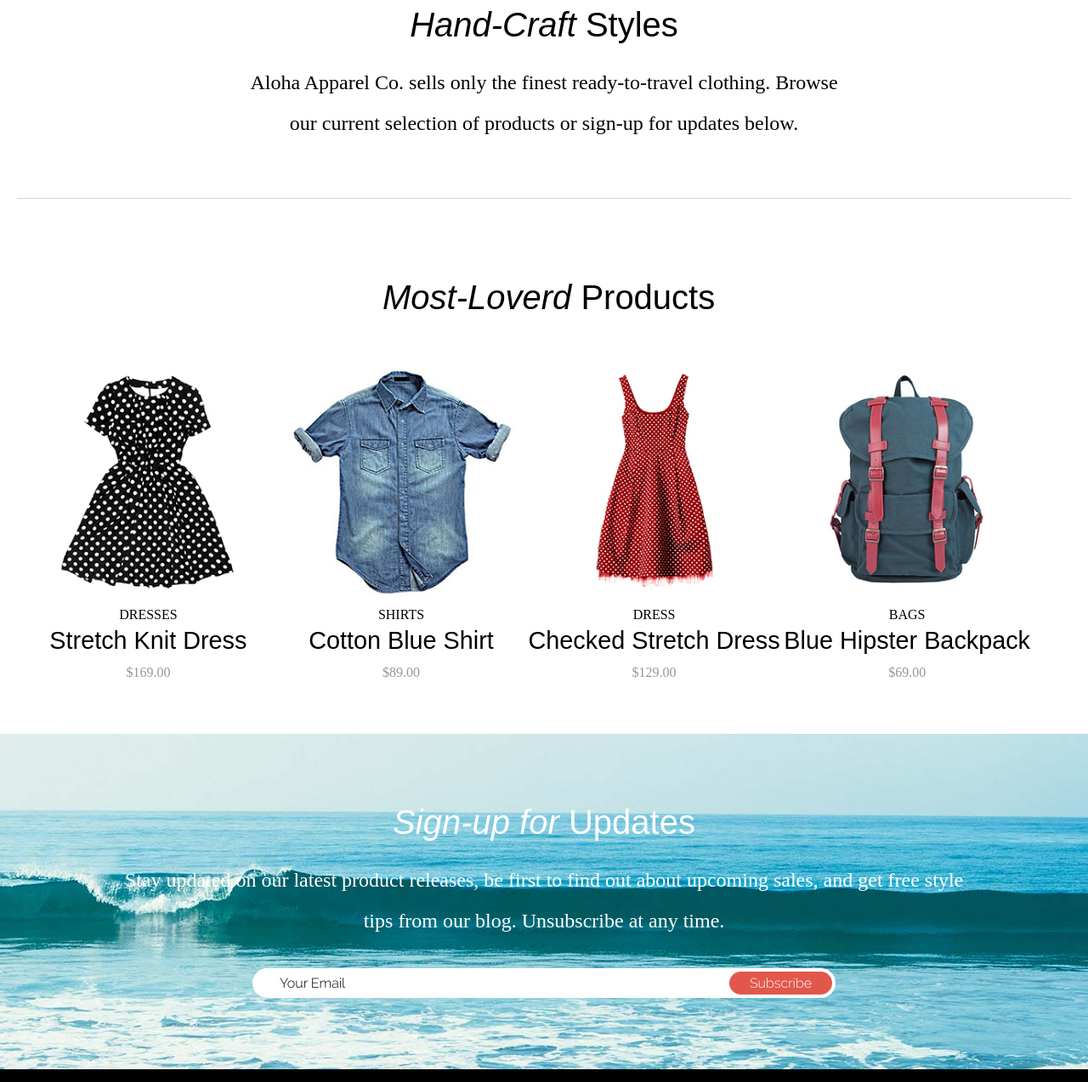
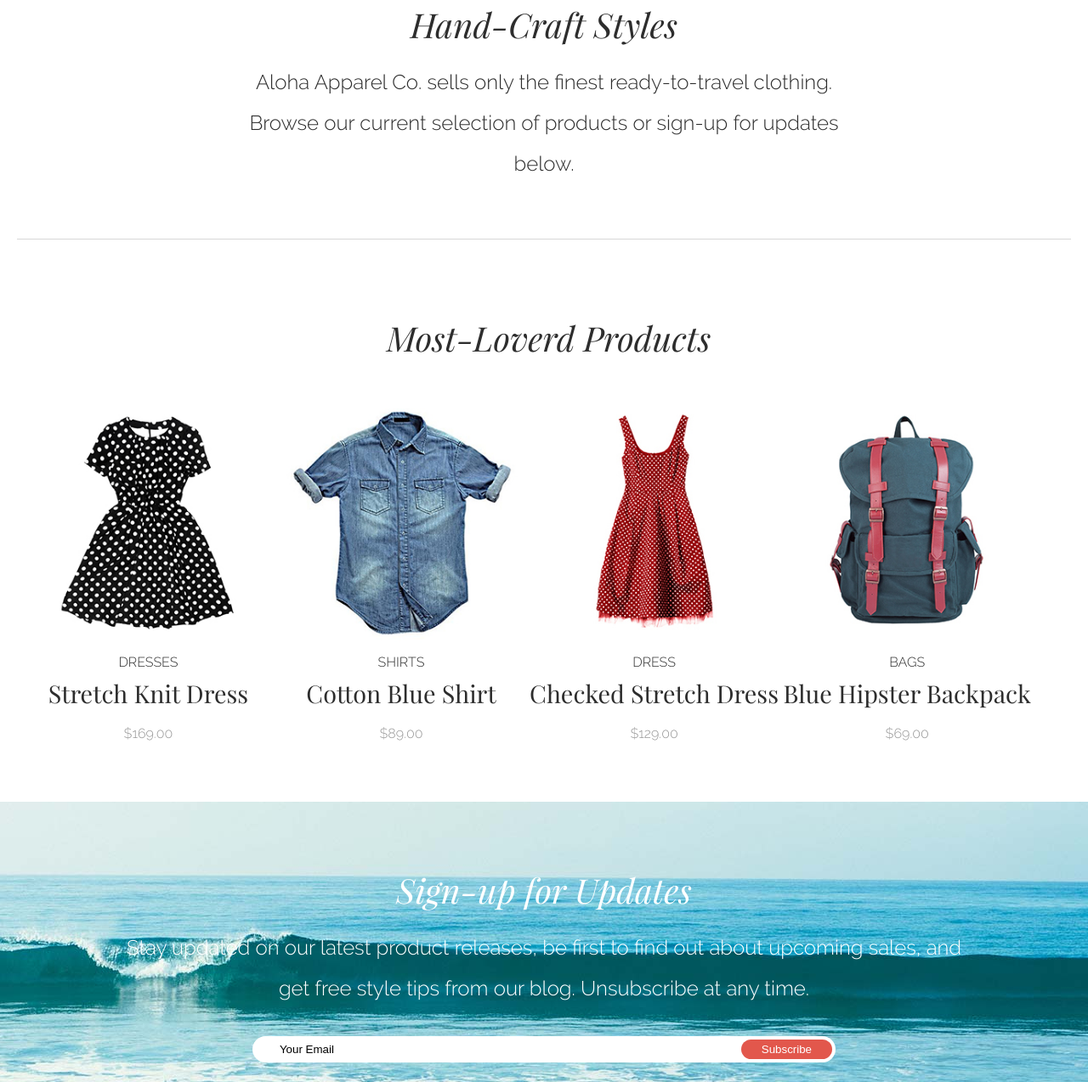
Before and after one commit to MartinZ29/Aloha-project1, a plain HTML site: page index.html in a window 1280 px wide. Shown: the part 757-2031 px from the top of the page at 85% size. Drawn offline with Linux system fonts and the light colour scheme.

Commit message:
rewrite all fontsize

```diff
--- a/index.html
+++ b/index.html
@@ -29,7 +29,7 @@
 
         <section class="container styles">
             <div class="styles-text">
-                <h2 class="HCS"><em>Hand-Craft </em>Styles</h2>
+                <h2 class="HCS">Hand-Craft <span>Styles</span></h2>
                 <p>Aloha Apparel Co. sells only the finest ready-to-travel clothing. Browse our current selection of products or sign-up for updates below.</p>
             </div>
         </section>
@@ -37,7 +37,7 @@
 
         <section class="products">
             <div class="container">
-                <h2 class="product-title"><em>Most-Loverd </em>Products</h2>
+                <h2 class="product-title">Most-Loverd <span>Products</span></h2>
                 <ul class="list clearfix">
                     <li class="strech-dress">
                         <img src="assets/images/stretch-knit-dress.jpg" alt="Strech-dress">
@@ -70,7 +70,7 @@
 
         <section class="clearfix updates">
             <div class="sign-up container">
-                <h2><em>Sign-up for </em>Updates</h2>
+                <h2>Sign-up for <span>Updates</span></h2>
                 <p>Stay updated on our latest product releases, be first to find out about upcoming sales, and get free style tips from our blog. Unsubscribe at any time.</p>
                 <form action="submit.php" method="get" class="sign-up-email">
                     <input type="email" name="email" value="Your Email">
--- a/style.css
+++ b/style.css
@@ -78,21 +78,26 @@ html {
     }
 }
 
-
-
-
-
-body input {
+body {
     font-family:'ralewaylight', sans-serif;
     font-style: normal;
     font-weight: normal;
     font-size: 1rem;
+    color: #2d2d2d;
+    line-height: 2;
 }
 
-h2, h3 {
-    font-family: 'playfair-display', sans-serif;
+h1, h2, h3, h4, h5 {
+    font-family: 'playfairdisplay', serif;
     font-style: normal;
     font-weight: normal;
+    line-height: 1;
+}
+
+h2 {
+    font-size: 2.4rem;
+    font-style: italic;
+    margin-bottom: 1.5rem;
 }
 
 
```
